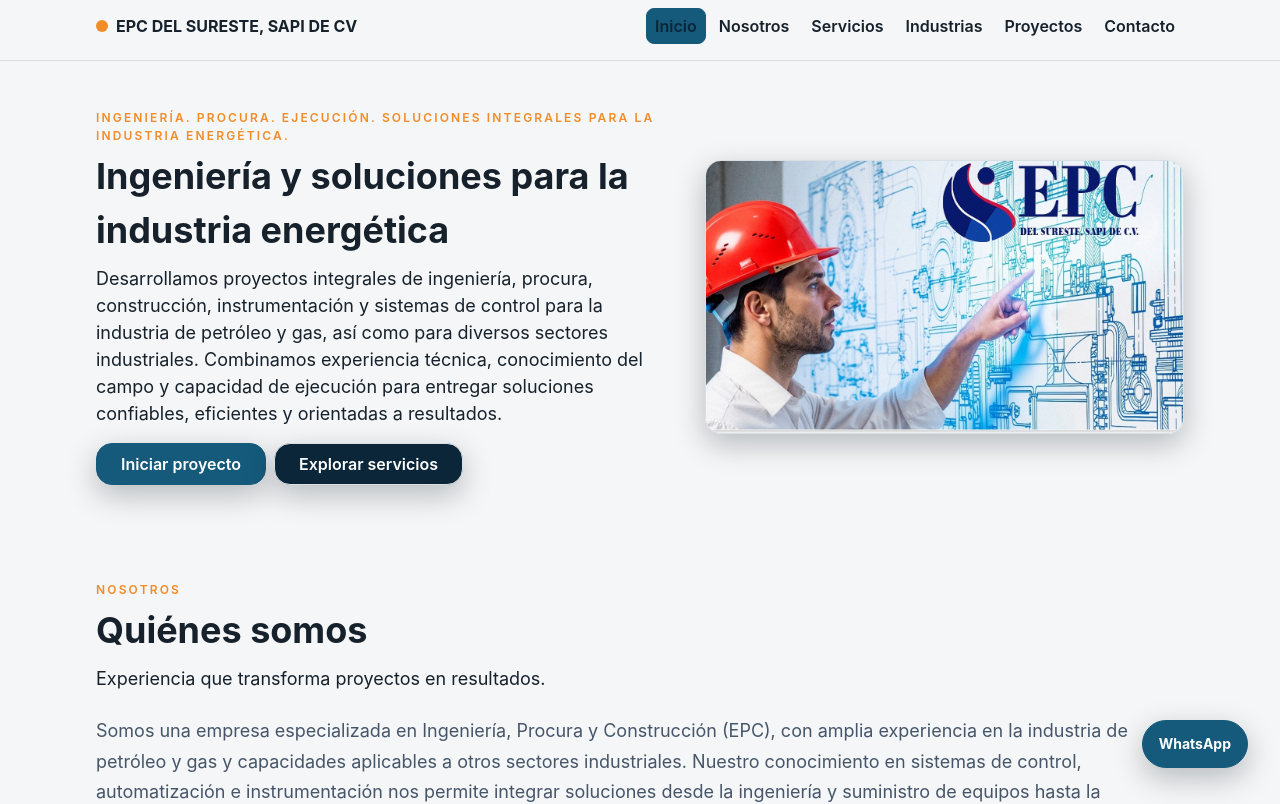
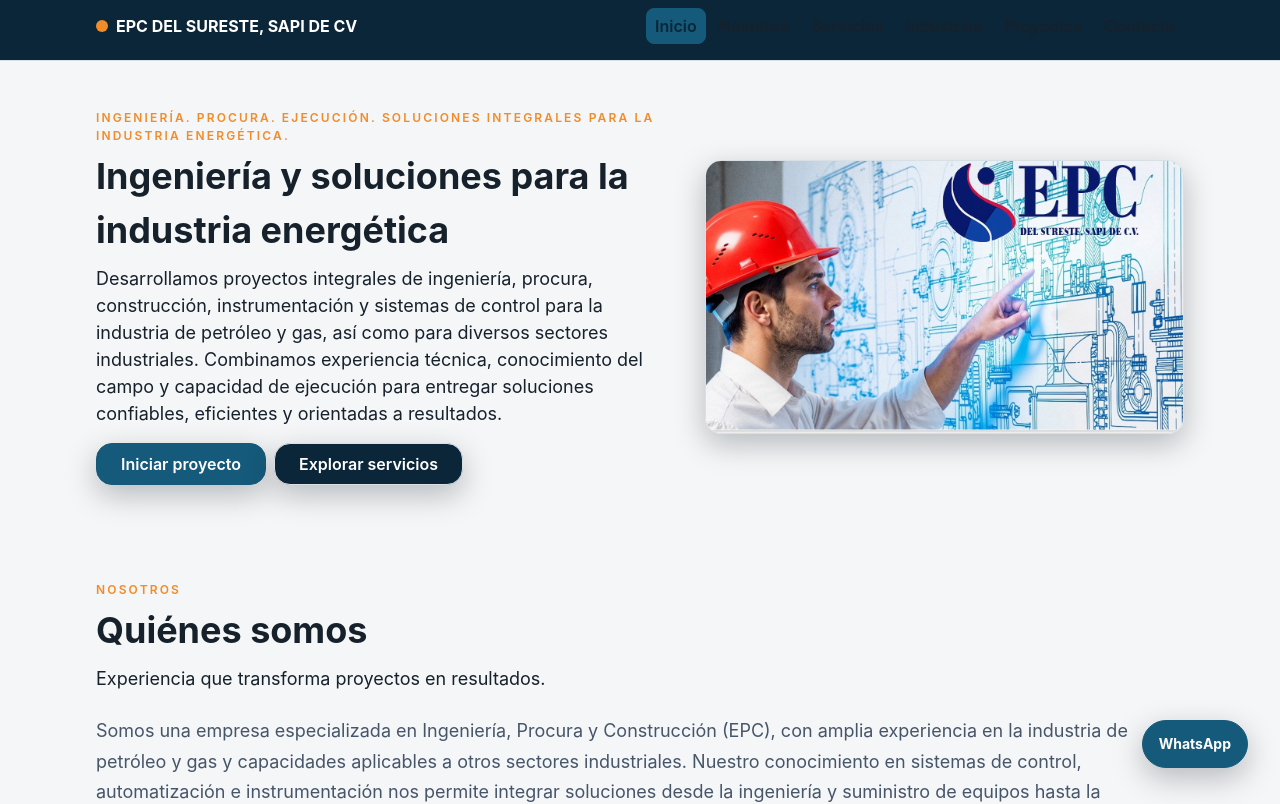
Before and after one commit to Rojano23/EPCDELSURESTE, a React (Vite) app: page / in a window 1280 px wide. Shown: the top 804 px of the page. Built offline with nearby package versions, Linux system fonts and the light colour scheme.

Commit message:
Change Nabvar colors

```diff
--- a/src/components/navigation/Navbar.tsx
+++ b/src/components/navigation/Navbar.tsx
@@ -34,7 +34,7 @@ export function Navbar() {
         top: 0,
         zIndex: 20,
         borderBottom: `1px solid ${theme.borderColor}`,
-        backgroundColor: theme.backgroundColor,
+        backgroundColor: theme.secondaryColor,
       }}
     >
       <Container
@@ -62,7 +62,7 @@ export function Navbar() {
               display: 'inline-flex',
               alignItems: 'center',
               gap: designTokens.spacing.sm,
-              color: theme.textColor,
+              color: theme.textOnDarkColor,
               textDecoration: 'none',
               fontFamily: theme.fontFamilyHeading,
               fontWeight: 700,
```
